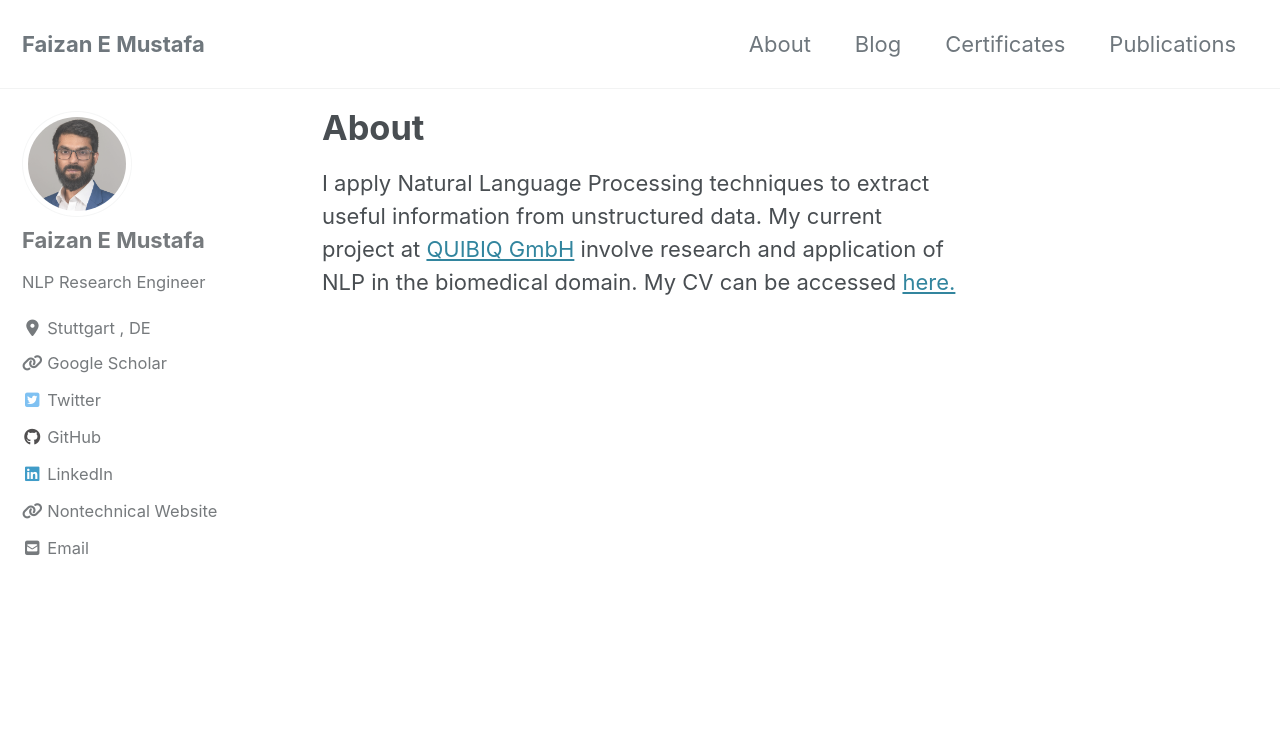
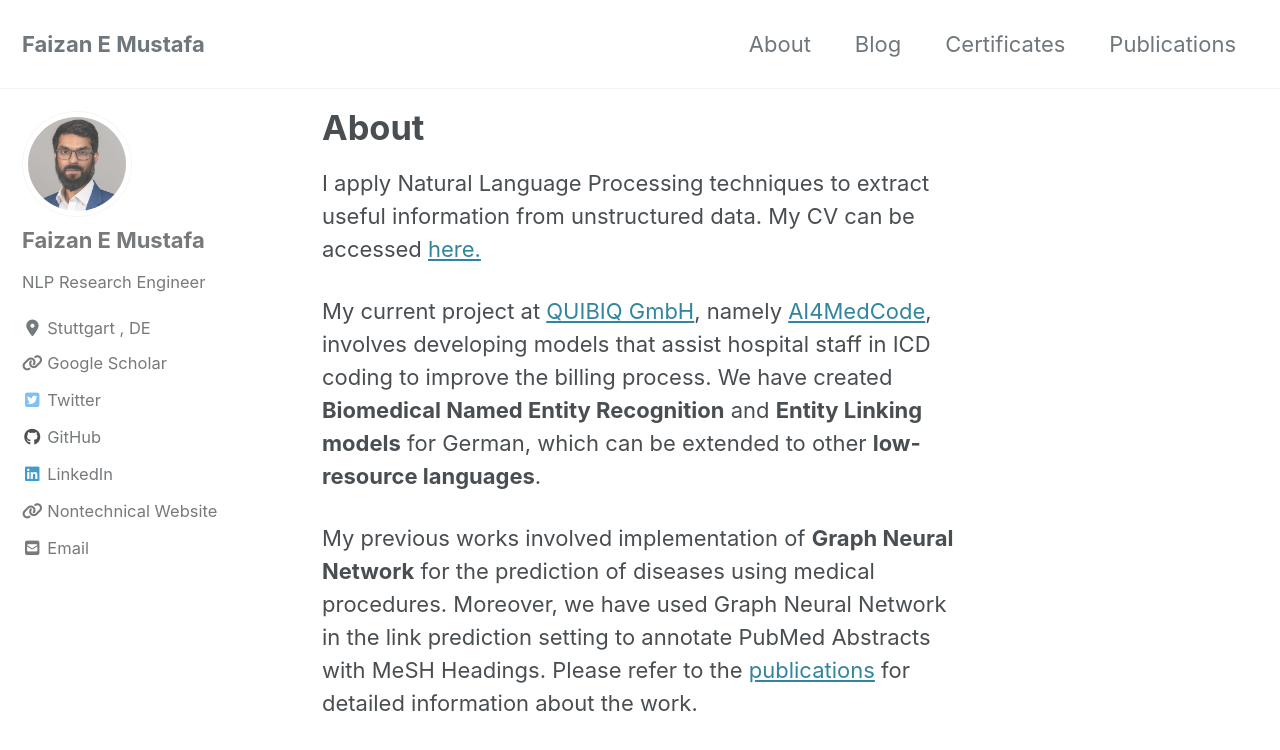
Before and after one commit to Faizan-E-Mustafa/Faizan-E-Mustafa.github.io, a Jekyll site: the page built from _pages/about.md, in a window 1280 px wide and 900 px high. Shown: the top 750 px of the window. Built offline with Jekyll 4.4.1, drawn with Linux system fonts in a browser that asks for light colours; cached includes are drawn as plain includes; nearby versions of some CDN libraries.

Commit message:
*update about

```diff
--- a/_pages/about.md
+++ b/_pages/about.md
@@ -7,6 +7,16 @@ author_profile: true
  #   image: "/images/ab.jpg"
 ---
 
-I apply Natural Language Processing techniques to extract useful information from unstructured data. My current project at [QUIBIQ GmbH](https://www.quibiq.de/) involve research and application of NLP in the biomedical domain. My CV can be accessed [here.](https://Faizan-E-Mustafa.github.io/pdfs/CV.pdf)
+I apply Natural Language Processing techniques to extract useful information from unstructured data. My CV can be accessed [here.](https://Faizan-E-Mustafa.github.io/pdfs/CV.pdf)
+
+My current project at [QUIBIQ GmbH](https://www.quibiq.de/), namely [AI4MedCode](https://www.ki.uni-stuttgart.de/departments/ac/research/projects/AI4MedCode/), involves developing models that assist hospital staff in ICD coding to improve the billing process. We have created **Biomedical Named Entity Recognition** and **Entity Linking models** for German, which can be extended to other **low-resource languages**.
+
+My previous works involved implementation of **Graph Neural Network** for the prediction of diseases using medical procedures. Moreover, we have used Graph Neural Network in the link prediction setting to annotate PubMed Abstracts with MeSH Headings. Please refer to the [publications](https://faizan-e-mustafa.github.io/publications/) for detailed information about the work.
+
+
+
+
+
+
 
 <!-- I like to read books. My [Goodreads profile](https://www.goodreads.com/user/show/131185441-faizan-mustafa) is updated occasionaly. -->
```
